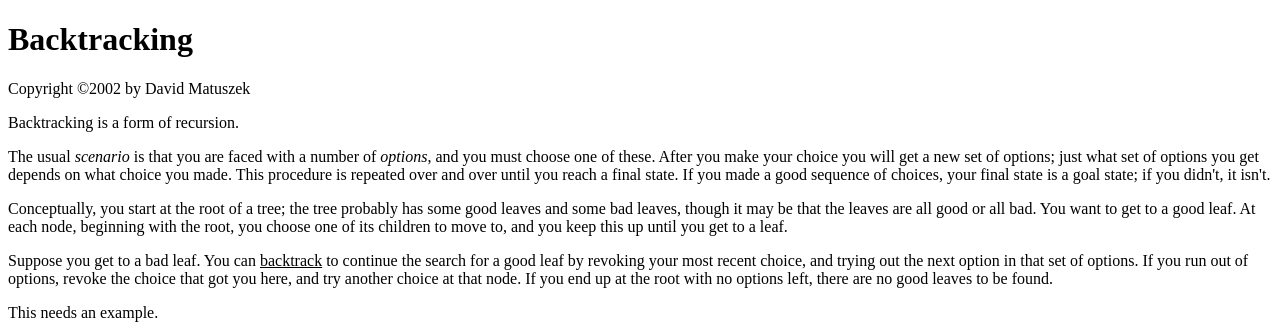
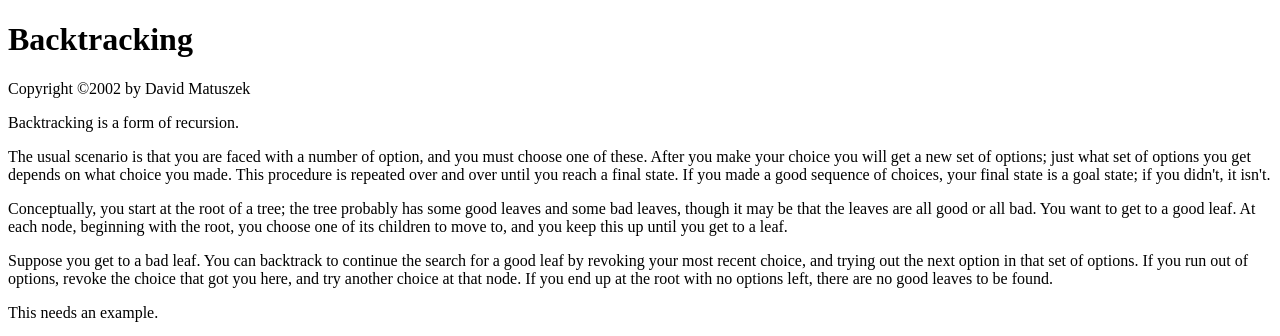
Before and after one commit to mdfaiz0239/HTML-test-project, a plain HTML site: page index.html in a window 1280 px wide. Shown: the top 336 px of the page. Drawn offline with Linux system fonts and the light colour scheme; grey boxes are pictures that could not be loaded.

Commit message:
project_html

```diff
--- a/index.html
+++ b/index.html
@@ -8,9 +8,9 @@
             <h1>Backtracking</h1>
             <p>Copyright ©2002 by David Matuszek</p>
             <p>Backtracking is a form of recursion.</p>
-            <p>The usual <em>scenario</em> is that you are faced with a number of <i>options</i>, and you must choose one of these. After you make your choice you will get a new set of options; just what set of options you get depends on what choice you made. This procedure is repeated over and over until you reach a final state. If you made a good sequence of choices, your final state is a goal state; if you didn't, it isn't.</p>
+            <p>The usual scenario is that you are faced with a number of option, and you must choose one of these. After you make your choice you will get a new set of options; just what set of options you get depends on what choice you made. This procedure is repeated over and over until you reach a final state. If you made a good sequence of choices, your final state is a goal state; if you didn't, it isn't.</p>
             <p>Conceptually, you start at the root of a tree; the tree probably has some good leaves and some bad leaves, though it may be that the leaves are all good or all bad. You want to get to a good leaf. At each node, beginning with the root, you choose one of its children to move to, and you keep this up until you get to a leaf.</p>
-           <p>Suppose you get to a bad leaf. You can <ins>backtrack</ins> to continue the search for a good  leaf by revoking your most recent choice, and </strike> trying out the next option in that set of options. If you run out of options, revoke the choice that got you here, and try another choice at that node. If you end up at the root with no options left, there are no good leaves to be found.</p>
+           <p>Suppose you get to a bad leaf. You can backtrack to continue the search for a good  leaf by revoking your most recent choice, and </strike> trying out the next option in that set of options. If you run out of options, revoke the choice that got you here, and try another choice at that node. If you end up at the root with no options left, there are no good leaves to be found.</p>
            <p>This needs an example.</p>
           <center><img src="https://www.cis.upenn.edu/~matuszek/cit594-2012/Pages/backtracking_files/treesearch.gif"></center>
 
@@ -104,7 +104,7 @@
      <li>If the tree consists of a single leaf, test whether it is a goal node,</li>
      <li>Otherwise, search the subtrees until you find one containing a goal node, or until you have searched them all unsuccessfully.</li>
  </ol>
- //
+
 
  <h3>Non-recursive backtracking, using a stack</h3>
 <p>Backtracking is a rather typical recursive algorithm, and any recursive
@@ -129,7 +129,7 @@
    </pre>
 
 
- //
+
 
 
 
@@ -207,7 +207,7 @@
 
 
 
-                //
+
 
 
 
@@ -278,7 +278,7 @@
                     }</b>
                 </pre>
 
-                //
+
                <p>Here's what the numbered lines are doing:</p>
 
 
@@ -287,7 +287,7 @@
 
 
 
-                //
+
 
                 <ol>
                   <li> If we are given a null node, it's not solvable. This statement is so that we can call this method with the children of a
@@ -314,7 +314,7 @@
                             }
                         </b>
                     </pre>
-                    //
+
 
                    <p>I think the first version is simpler, but the second version is slightly more efficient.</p>
 
@@ -325,13 +325,13 @@
                     you can ignore all the previous choices. Previous choices don't give you any information about what you should do next;
                     as far as you know, both the left and the right child are possible solutions. In many problems, however, you may be able to eliminate
                      children immediately, without recursion.</p>
-                    //
+
                    <p> Consider, for example, the problem of four-coloring a map. It is a theorem of mathematics that any map on a plane, no matter how
                     convoluted the countries are, can be colored with at most four colors, so that no two countries that share a border are the same color.</p>
-                    //
+
                     <p>To color a map, you choose a color for the first country, then a color for the second country, and so on, until all countries are colored.
                         There are two ways to do this:</p>
-                    //
+
                     <ul>
                         <li>Method 1. Try each of the four possible colors, and recur. When you run out of countries, check whether you are at a goal node.</li>
                         <li>Method 2. Try only those colors that have not already been used for an adjacent country, and recur. If and when you run out of countries,
@@ -414,13 +414,13 @@
 
                    </table></center>
 
-                    //
+
                    <p>The zeros in the above table indicate times too short to measure (less than 1 millisecond).
                     Why this huge difference? Either of these methods could have exponential growth. Eliminating a node automatically eliminates all of
                      its descendents, and this will often prevent exponential growth. Conversely, by waiting to check until a leaf node is reached,
                       exponential growth is practically guaranteed. If there is any way to eliminate children (reduce the set of choices), do so!
 </p>
-              //
+
                 <h3>Debugging techniques</h3>
 
                    <p></p> Often our first try at a program doesn't work, and we need to debug it.
@@ -428,17 +428,17 @@
                     There are some simple tricks to making effective use of print statements. These tricks can be applied to any program, but are especially
                      useful when you are trying to debug recursive routines.
                    </p>
-                   //
+
                     <p><strong>Trick #1: Indent when you print method entries and exits.</strong>strong Often, the best debugging technique is to print every method call
                         and return (or at least the most important ones). You probably want to print, for each method, what parameters it came in with,
                          and what value it leaves with. However, if you just print a long list of these, it's hard to match up method exits with their corresponding
                          entries. Indenting to show the level of nesting can help.</p>
 
-                    //
+
                     <p><strong>Trick #2: Use specialized print methods for debugging.</strong> Don't clutter up your actual code more than you must.
                         Also, remember that code inserted for debugging purposes can itself contain bugs, or (in the worst case) can affect the results,
                          so be very careful with it.</p>
-                    //
+
                    <p> Here's our debugging code. For this trivial program, there's almost more debugging code than actual
                         code, but in larger programs the proportions will be better.</p>
 
@@ -515,12 +515,12 @@
                     </pre>
 
 
-                    //
+
         <p> <Strong>Trick #3: Never discard your debugging statements.</Strong> Writing debugging statements is programming, too.
             Often it's as much work to debug the debugging statements as it is to debug the actual program. Once your program is working,
              why throw this code away?</p>
 
-//
+
 <p>Obviously, you don't want to print out all this debugging information from a program you are ready to submit
     (or to turn over to your manager). You could comment out your debugging calls, but that can be a lot of work. What's more,
      in the above example, you would have to replace every return(yes(node)) with return(true), and every return(no(node)) with return false.
@@ -561,7 +561,7 @@ static boolean no(BinaryTree node) {
 <p>In industry, actual programs often have multiple flags to control different aspects of debugging.
     Don't worry too much about making your code larger; modern compilers will notice that since the variable debugging is final, it can never be true, and the
     controlled code will be discarded.</p>
-//
+
 <p><strong>Trick #4: Create an Exception.</strong> If an Exception is thrown, you can get information about just where it happened by sending it the message
     printStackTrace(PrintStream). Since an Exception is an object like any other, you can create and throw your own Exceptions. However, Java programmers don't always
      realize that you can create an Exception without throwing it. For example, the following code</p>
@@ -575,7 +575,7 @@ static boolean no(BinaryTree node) {
     at TreeSearch.main(TreeSearch.java:72)
     at __SHELL38.run(__SHELL38.java:16)
     at bluej.runtime.ExecServer.suspendExecution(Unknown Source)</strong></pre>
-    //
+
 
 <h3>Example: Cindy's Puzzle</h3>
 <p>I call the following puzzle "Cindy's puzzle" for historical reasons. You have some number n of black marbles and the same number of white marbles,
@@ -781,14 +781,14 @@ static boolean no(BinaryTree node) {
         </table>
          </center>
 
-         //
+
          <p>Now to the program. The main program will initialize the board, and call a recursive backtracking routine to attempt to solve
             the puzzle. The backtracking routine will either succeed and print out a winning path, or it will fail, and the main program will
              have to print out the bad news.</p>
 
          <p> we shall need to check whether we are at a leaf, which in this case means
             a position from which no further moves are possible. This isn't so easy.
-           The backtracking method is named solvable and returns a boolean. In solvable</p>
+           The backtracking method is named <b>solvable</b> and returns a <b>boolean</b>. In solvable</p>
         <p> Each possible move will result in a new board position, and these new board positions are the children of the current board position.
             Hence to find the children of a node (that is, of a board position), we need only find the possible moves from that node. Remember that it
             is also highly desirable to find an ordering on these possible moves.
@@ -819,7 +819,7 @@ static boolean no(BinaryTree node) {
         </li>
         <li>If the position contains a white marble, the method checks for a move or jump to the left.</li>
   </ul>
-         //
+
          <p>We write another method int[] makeMove(int[] oldBoard, int position) that will take a board and a position, make a
             move from that position, and return as its value a new board. (We could write this somewhat more efficiently by changing the old board,
              rather than creating a new one, but here we are more concerned with simplicity.) In technical jargon, makeMove is "applicative" rather than "mutative."
@@ -875,24 +875,6 @@ boolean solvable(int[] board) {
 
 
 
-
-
-
-
-
-
-
-
-
-
-
-
-
-
-
-
-
-
             </body>
 
 </html>
```
